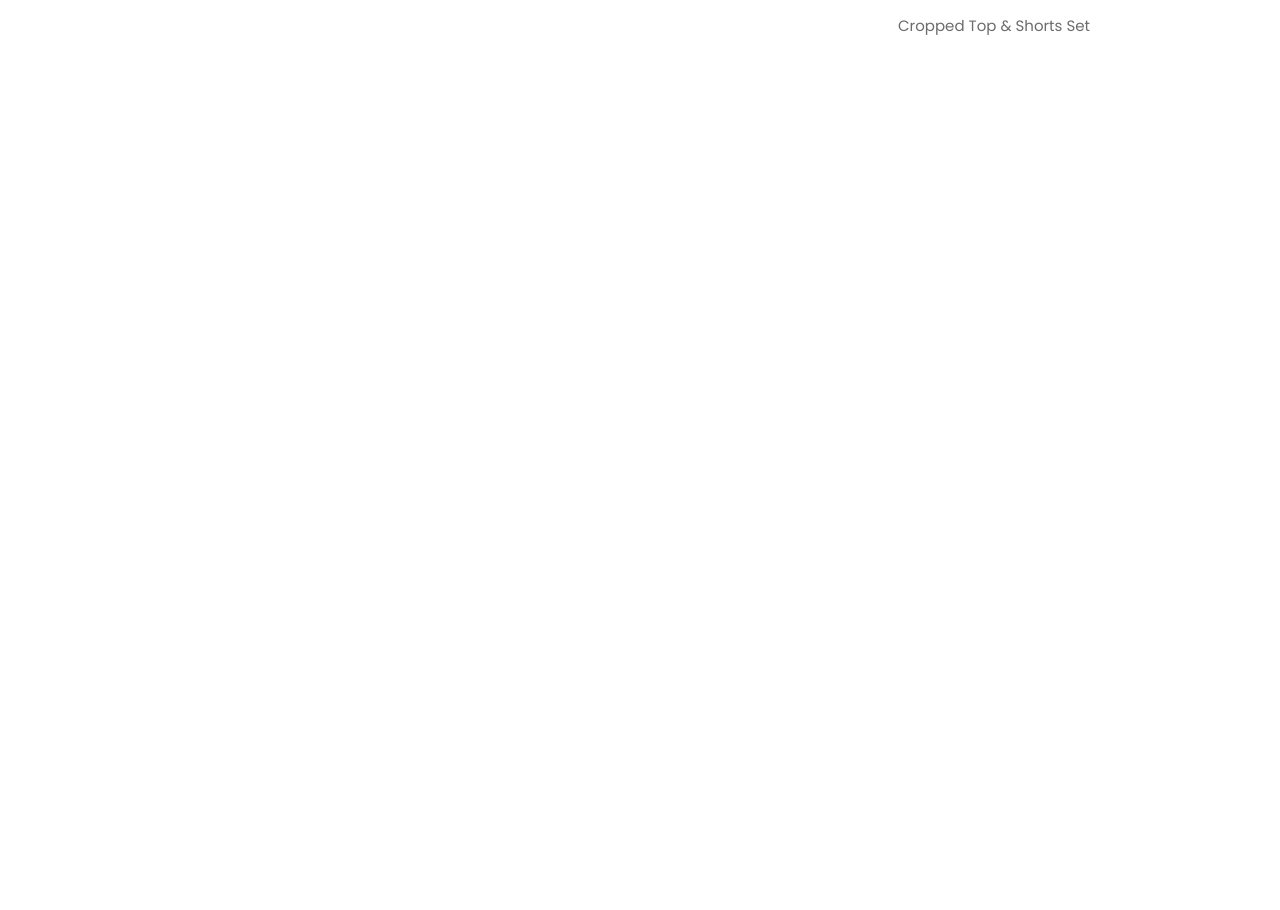
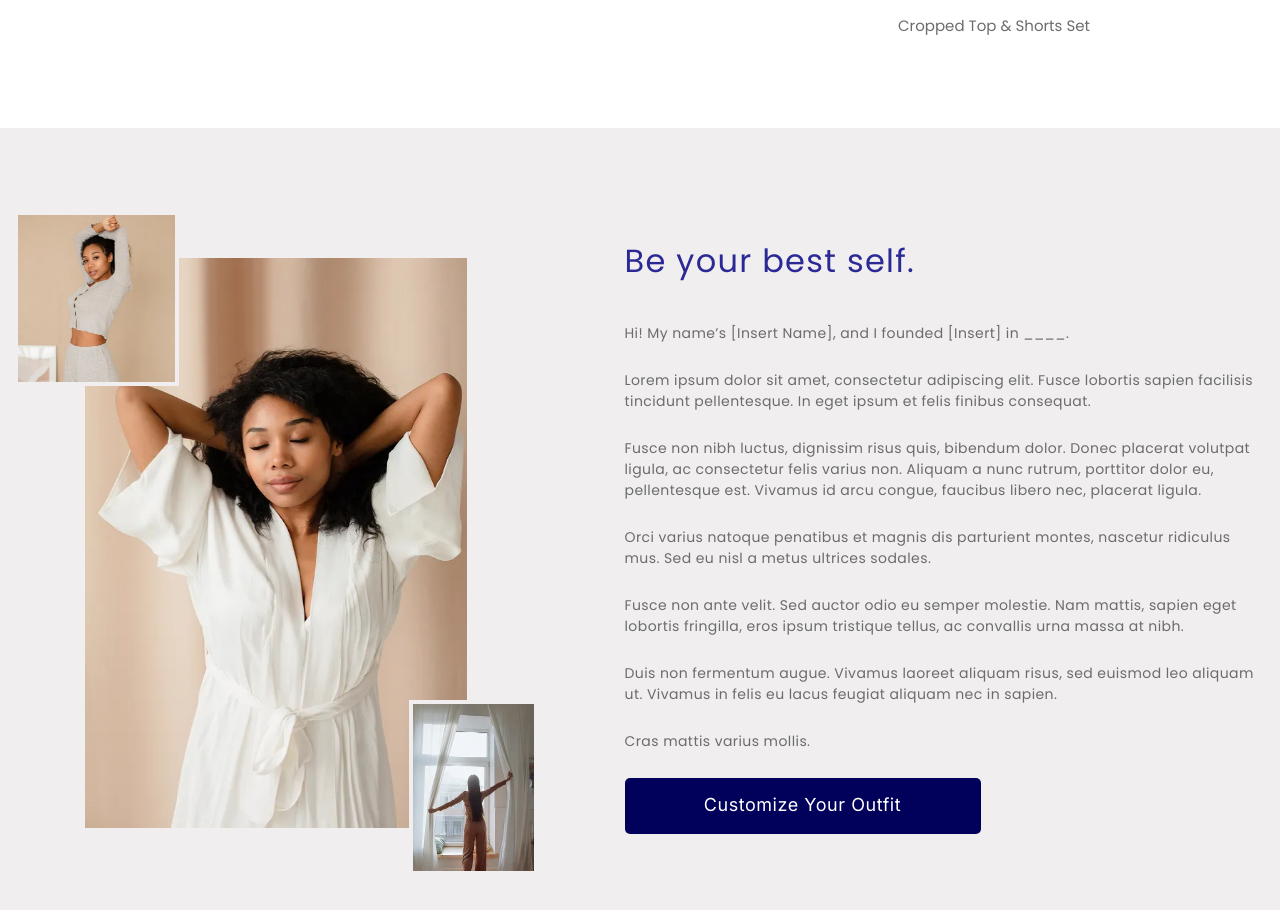
Before and after one commit to manilchuk/test-task-byteex, a Next.js app: page / in a window 1280 px wide. Shown: the part 1602-2512 px from the top of the page. Before the commit the page ends 1730 px from the top, so only its background shows below. Built offline with nearby package versions, Linux system fonts and the light colour scheme.

Commit message:
add BestSelfSection component

```diff
--- a/app/globals.css
+++ b/app/globals.css
@@ -3,8 +3,10 @@
 :root {
   --background: #ffffff;
   --foreground: #676869;
+  --color-background-light: #f0eeef;
 
   --color-navy: #01005b;
+  --color-indigo: #2a2996;
   --color-cream: #f9f0e5;
   --color-gray: #565656;
   --color-gray-500: #828282;
--- a/app/page.tsx
+++ b/app/page.tsx
@@ -1,6 +1,7 @@
 import Hero from '@/components/Hero/Hero';
 import Press from '@/components/Press/Press';
 import Features from '@/components/Features/Features';
+import BestSelfSection from '@/components/BestSelfSection/BestSelfSection';
 
 export default function Home() {
   return (
@@ -8,6 +9,7 @@ export default function Home() {
       <Hero />
       <Press />
       <Features />
+      <BestSelfSection />
     </>
   );
 }
--- /dev/null
+++ b/components/BestSelfSection/BestSelfSection.module.css
@@ -0,0 +1,88 @@
+.section {
+  padding: 83px 0 95px;
+  background-color: var(--color-background-light);
+}
+
+.container {
+  display: flex;
+  justify-content: space-between;
+}
+
+.gallery {
+  position: relative;
+  display: flex;
+  justify-content: center;
+  align-items: center;
+  width: 524px;
+  height: 664px;
+}
+
+.photoFirst {
+  position: absolute;
+  top: 0;
+  left: 0;
+  width: 165px;
+  height: 175px;
+  object-fit: cover;
+  object-position: top;
+  border: solid 4px var(--color-background-light);
+}
+
+.photoSecond {
+  width: 382px;
+  height: 570px;
+}
+
+.photoLast {
+  position: absolute;
+  bottom: 0;
+  right: 0;
+  width: 129px;
+  height: 175px;
+  object-fit: cover;
+  object-position: top;
+  border: solid 4px var(--color-background-light);
+}
+
+.list {
+  padding-top: 30px;
+  display: flex;
+  flex-direction: column;
+  gap: 26px;
+  max-width: 642px;
+}
+
+.title {
+  font-family: var(--font-sofia-pro), sans-serif;
+  font-weight: 400;
+  font-size: 32px;
+  line-height: 1.25;
+  letter-spacing: 0.04em;
+  color: var(--color-indigo);
+  margin-bottom: 16px;
+}
+
+.list p {
+  font-family: var(--font-sofia-pro), sans-serif;
+  font-weight: 400;
+  font-size: 14px;
+  line-height: 1.5;
+  letter-spacing: 0.03em;
+  color: var(--color-gray-600);
+}
+
+.btn {
+  display: flex;
+  justify-content: center;
+  align-items: center;
+  width: 356px;
+  height: 56px;
+  border-radius: 5px;
+  background-color: var(--color-navy);
+  font-family: var(--font-suisse-int), sans-serif;
+  font-weight: 400;
+  font-size: 18px;
+  letter-spacing: 0.03em;
+  text-align: center;
+  color: var(--background);
+}
--- /dev/null
+++ b/components/BestSelfSection/BestSelfSection.tsx
@@ -0,0 +1,67 @@
+import Image from 'next/image';
+import Link from 'next/link';
+import styles from './BestSelfSection.module.css';
+
+export default function BestSelfSection() {
+  return (
+    <section className={styles.section}>
+      <div className={`container ${styles.container}`}>
+        <div className={styles.gallery}>
+          <Image
+            src="/images/hero-1.webp"
+            alt="Cropped Top & Shorts Set"
+            width={165}
+            height={175}
+            className={styles.photoFirst}
+          />
+
+          <Image
+            src="/images/hero-2.webp"
+            alt="White Robe"
+            width={382}
+            height={570}
+            className={styles.photoSecond}
+          />
+
+          <Image
+            src="/images/bestSelfSection.webp"
+            alt="A girl by the window"
+            width={129}
+            height={175}
+            className={styles.photoLast}
+          />
+        </div>
+
+        <div className={styles.list}>
+          <h2 className={styles.title}>Be your best self.</h2>
+          <p>Hi! My name’s [Insert Name], and I founded [Insert] in ____.</p>
+          <p>
+            Lorem ipsum dolor sit amet, consectetur adipiscing elit. Fusce lobortis sapien facilisis
+            tincidunt pellentesque. In eget ipsum et felis finibus consequat.
+          </p>
+          <p>
+            Fusce non nibh luctus, dignissim risus quis, bibendum dolor. Donec placerat volutpat
+            ligula, ac consectetur felis varius non. Aliquam a nunc rutrum, porttitor dolor eu,
+            pellentesque est. Vivamus id arcu congue, faucibus libero nec, placerat ligula.
+          </p>
+          <p>
+            Orci varius natoque penatibus et magnis dis parturient montes, nascetur ridiculus mus.
+            Sed eu nisl a metus ultrices sodales.
+          </p>
+          <p>
+            Fusce non ante velit. Sed auctor odio eu semper molestie. Nam mattis, sapien eget
+            lobortis fringilla, eros ipsum tristique tellus, ac convallis urna massa at nibh.
+          </p>
+          <p>
+            Duis non fermentum augue. Vivamus laoreet aliquam risus, sed euismod leo aliquam ut.
+            Vivamus in felis eu lacus feugiat aliquam nec in sapien.
+          </p>
+          <p>Cras mattis varius mollis.</p>
+          <Link href="#customize" className={styles.btn}>
+            Customize Your Outfit
+          </Link>
+        </div>
+      </div>
+    </section>
+  );
+}
```
Also changed, not shown: public/images/bestSelfSection.webp (added).
